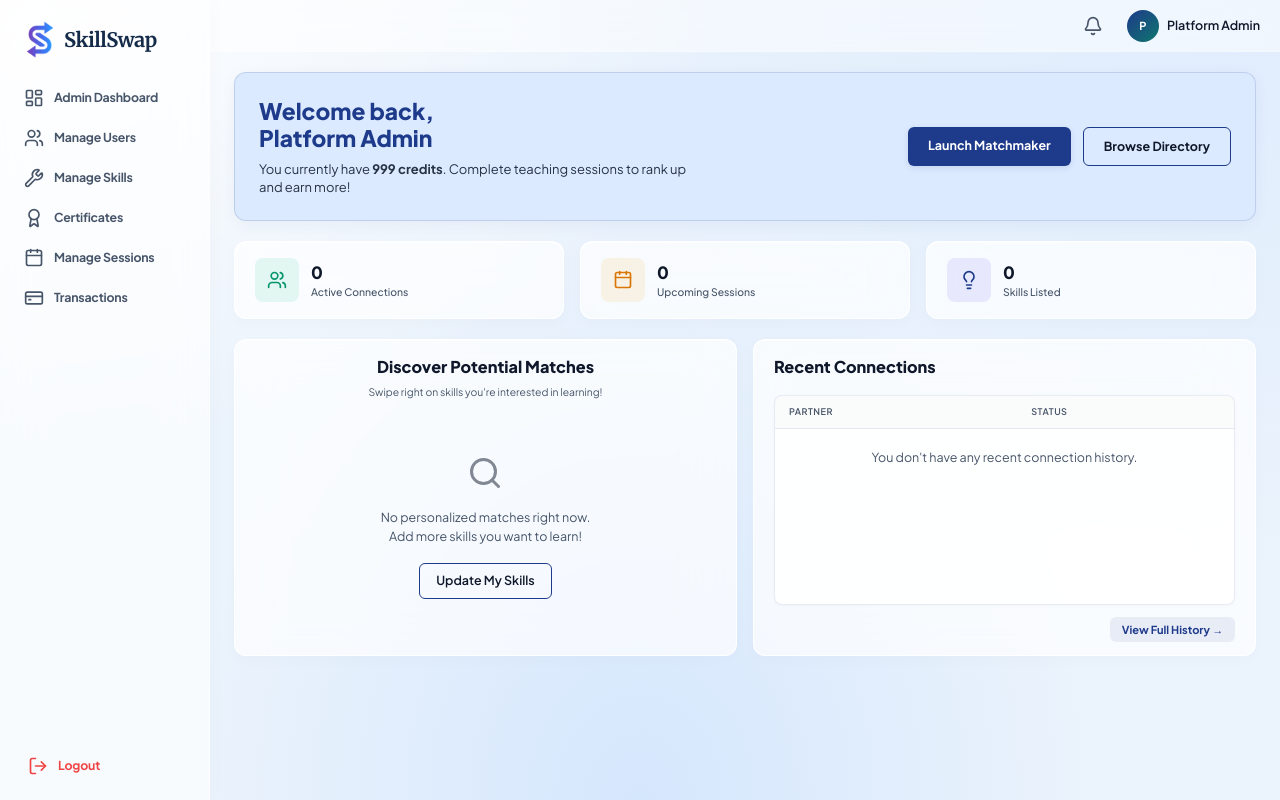
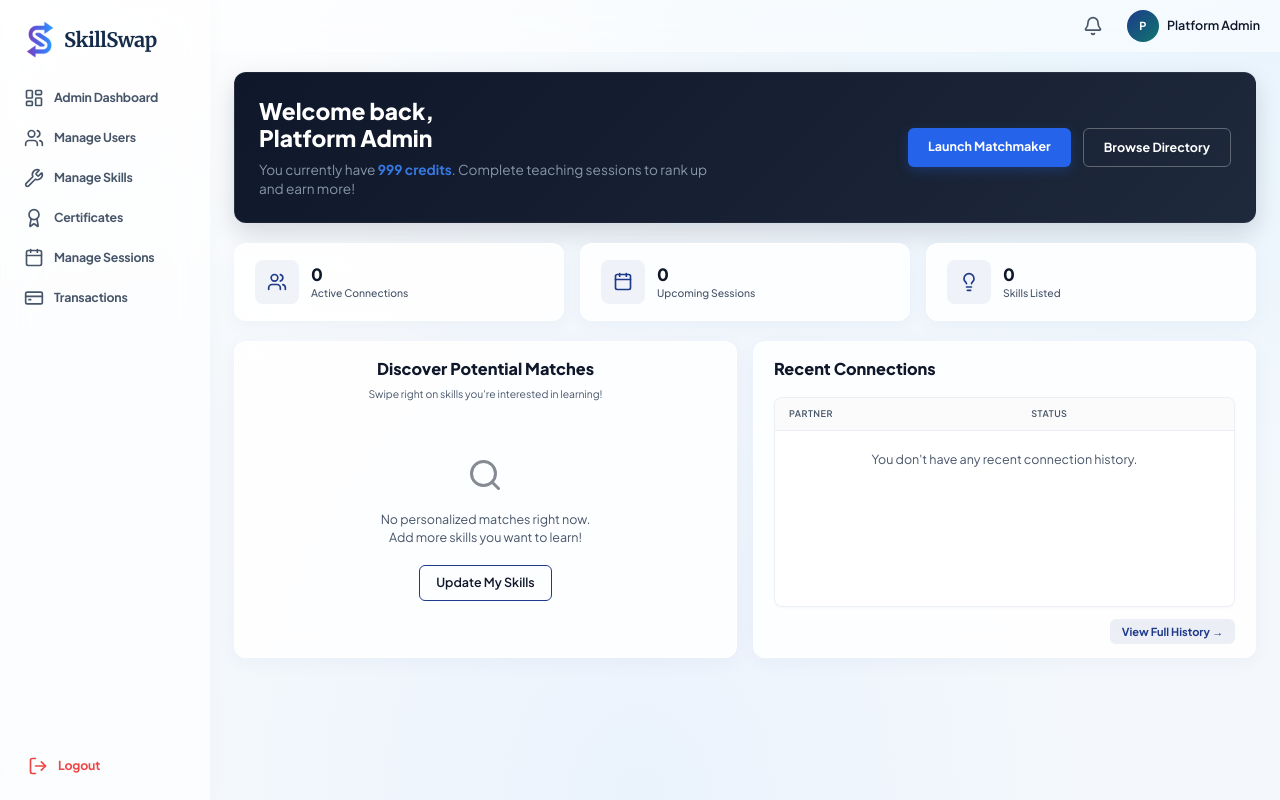
Before and after one commit to ayuciyd/SkillSwap, a Flask app: page /dashboard in a window 1280 px wide. Run offline with Flask 3, Linux system fonts and the light colour scheme; a user stored in the database is signed in; data comes from the database, SQL or seed files in the repository; data that the repository does not hold is empty; some libraries are stand-ins or nearby versions.

Commit message:
design: improve dashboard aesthetics with slate welcome banner and unified stats icons

```diff
--- a/static/css/style.css
+++ b/static/css/style.css
@@ -9,11 +9,11 @@
   --success: #059669;
   --warning: #D97706;
 
-  --bg: #EBF3FC; /* Pastel Light Blue background */
+  --bg: #F4F8FC; /* Premium ice-blue background */
   --card-bg: rgba(255, 255, 255, 0.85); /* Glassy white */
   --text: #0F172A; /* Slate 900 for high contrast */
   --muted: #475569; /* Slate 600 */
-  --border: rgba(30, 58, 138, 0.1); /* Subtle light blue border */
+  --border: rgba(30, 58, 138, 0.08); /* Subtle light blue border */
 
   --sidebar-width: 210px; /* Reduced from 240px for screen space */
 }
@@ -21,11 +21,11 @@
 * { box-sizing: border-box; margin: 0; padding: 0; font-family: 'Plus Jakarta Sans', sans-serif; }
 html { font-size: 13px; } /* Reduced base font size from 14px to fit content */
 body {
-  background-color: #EBF3FC;
+  background-color: #F4F8FC;
   background-image:
     radial-gradient(at 0% 0%, rgba(255, 255, 255, 0.95) 0, transparent 40%),
-    radial-gradient(at 100% 0%, rgba(219, 234, 254, 0.7) 0, transparent 50%),
-    radial-gradient(at 50% 100%, rgba(191, 219, 254, 0.5) 0, transparent 50%);
+    radial-gradient(at 100% 0%, rgba(224, 242, 254, 0.6) 0, transparent 50%),
+    radial-gradient(at 50% 100%, rgba(219, 234, 254, 0.4) 0, transparent 50%);
   background-attachment: fixed;
   color: var(--text);
   line-height: 1.4;
@@ -61,7 +61,7 @@ a:hover { opacity: 0.8; }
 .sidebar-nav { display: flex; flex-direction: column; gap: 4px; padding: 0 12px; flex: 1; }
 .nav-item { display: flex; align-items: center; gap: 10px; padding: 8px 12px; color: var(--muted); border-radius: 6px; font-weight: 700; font-size: 0.95rem; letter-spacing: -0.2px; transition: all 0.2s ease; }
 .nav-item:hover { background: rgba(0,0,0,0.03); color: var(--text); transform: translateX(2px); }
-.nav-item.active { background: rgba(30, 58, 138, 0.08); color: var(--primary); }
+.nav-item.active { background: rgba(30, 58, 138, 0.06); color: var(--primary); border-left: 3px solid var(--primary); border-radius: 0 6px 6px 0; padding-left: 9px; }
 .sidebar-footer { padding: 16px 16px 0; }
 
 /* Main Content */
@@ -95,8 +95,8 @@ a:hover { opacity: 0.8; }
 .page-subtitle { color: var(--muted); margin-top: 2px; }
 
 /* Cards */
-.card { background: rgba(255, 255, 255, 0.7); backdrop-filter: blur(24px); -webkit-backdrop-filter: blur(24px); border-radius: 12px; padding: 16px 20px; border: 1px solid rgba(255, 255, 255, 0.9); transition: transform 0.2s cubic-bezier(0.175, 0.885, 0.32, 1.275), box-shadow 0.2s ease; box-shadow: 0 4px 15px rgba(0, 0, 0, 0.02), inset 0 1px 0 rgba(255,255,255,0.6); }
-.card:hover { transform: translateY(-2px); box-shadow: 0 8px 24px rgba(0,0,0,0.05), inset 0 1px 0 rgba(255,255,255,0.8); }
+.card { background: rgba(255, 255, 255, 0.85); backdrop-filter: blur(12px); -webkit-backdrop-filter: blur(12px); border-radius: 12px; padding: 16px 20px; border: 1px solid rgba(255, 255, 255, 0.8); transition: transform 0.2s cubic-bezier(0.16, 1, 0.3, 1), box-shadow 0.2s ease; box-shadow: 0 4px 20px rgba(30, 58, 138, 0.04), inset 0 1px 0 rgba(255, 255, 255, 0.6); }
+.card:hover { transform: translateY(-2px); box-shadow: 0 10px 30px rgba(30, 58, 138, 0.08), inset 0 1px 0 rgba(255, 255, 255, 0.8); }
 .stats-grid { display: grid; grid-template-columns: repeat(auto-fit, minmax(200px, 1fr)); gap: 16px; margin-bottom: 20px; }
 .stat-card { display: flex; align-items: center; gap: 12px; }
 .stat-icon { width: 44px; height: 44px; border-radius: 8px; background: rgba(29, 78, 216, 0.08); color: var(--primary); display: flex; align-items: center; justify-content: center; font-size: 20px; }
--- a/templates/user/dashboard.html
+++ b/templates/user/dashboard.html
@@ -1,35 +1,35 @@
 {% extends "base.html" %}
 {% block content %}
 <!-- Welcome Banner -->
-<div class="card" style="background: #DBEAFE; border: 1.5px solid rgba(30, 58, 138, 0.15); padding: 24px; margin-bottom: 20px; border-radius: 12px; color: #1E3A8A; display: flex; justify-content: space-between; align-items: center; box-shadow: 0 4px 15px rgba(30, 58, 138, 0.05);">
+<div class="card" style="background: linear-gradient(135deg, #0F172A 0%, #1E293B 100%); border: 1px solid rgba(255,255,255,0.05); padding: 24px; margin-bottom: 20px; border-radius: 12px; color: #FFFFFF; display: flex; justify-content: space-between; align-items: center; box-shadow: 0 10px 25px rgba(15, 23, 42, 0.15);">
     <div>
-        <h1 style="font-size: 1.75rem; font-weight: 800; margin-bottom: 8px; line-height: 1.2; color: #1E3A8A;">Welcome back,<br>{{ current_user.full_name }}</h1>
-        <p style="font-size: 1rem; opacity: 0.95; max-width: 450px; color: #1E293B;">You currently have <strong>{{ current_user.credits_balance }} credits</strong>. Complete teaching sessions to rank up and earn more!</p>
+        <h1 style="font-size: 1.75rem; font-weight: 800; margin-bottom: 8px; line-height: 1.2; color: #FFFFFF;">Welcome back,<br>{{ current_user.full_name }}</h1>
+        <p style="font-size: 1.05rem; opacity: 0.9; max-width: 450px; color: #94A3B8;">You currently have <strong style="color: #3B82F6;">{{ current_user.credits_balance }} credits</strong>. Complete teaching sessions to rank up and earn more!</p>
     </div>
     <div style="display:flex; gap: 12px; flex-wrap: wrap;">
-        <a href="{{ url_for('matches') }}" class="btn btn-primary" style="padding: 10px 20px; font-weight: 700;">Launch Matchmaker</a>
-        <a href="{{ url_for('browse') }}" class="btn btn-outline" style="border-color: var(--primary); padding: 10px 20px; font-weight: 700;">Browse Directory</a>
+        <a href="{{ url_for('matches') }}" class="btn btn-primary" style="background: #2563EB; color: #FFFFFF; border: none; padding: 10px 20px; font-weight: 700; box-shadow: 0 4px 12px rgba(37, 99, 235, 0.25);">Launch Matchmaker</a>
+        <a href="{{ url_for('browse') }}" class="btn btn-outline" style="border-color: rgba(255, 255, 255, 0.3); color: #FFFFFF; padding: 10px 20px; font-weight: 700;">Browse Directory</a>
     </div>
 </div>
 
 <!-- Key Metrics Row -->
 <div class="stats-grid">
     <div class="card stat-card">
-        <div class="stat-icon" style="color: var(--success); background: rgba(16,185,129,0.1);"><i data-lucide="users" style="width: 20px; height: 20px;"></i></div>
+        <div class="stat-icon" style="color: var(--primary); background: rgba(30, 58, 138, 0.06);"><i data-lucide="users" style="width: 20px; height: 20px;"></i></div>
         <div class="stat-info">
             <h3>{{ active_matches }}</h3>
             <p>Active Connections</p>
         </div>
     </div>
     <div class="card stat-card">
-        <div class="stat-icon" style="color: var(--warning); background: rgba(245,158,11,0.1);"><i data-lucide="calendar" style="width: 20px; height: 20px;"></i></div>
+        <div class="stat-icon" style="color: var(--primary); background: rgba(30, 58, 138, 0.06);"><i data-lucide="calendar" style="width: 20px; height: 20px;"></i></div>
         <div class="stat-info">
             <h3>{{ upcoming_sessions }}</h3>
             <p>Upcoming Sessions</p>
         </div>
     </div>
     <div class="card stat-card">
-        <div class="stat-icon" style="color: var(--primary); background: rgba(79,70,229,0.1);"><i data-lucide="lightbulb" style="width: 20px; height: 20px;"></i></div>
+        <div class="stat-icon" style="color: var(--primary); background: rgba(30, 58, 138, 0.06);"><i data-lucide="lightbulb" style="width: 20px; height: 20px;"></i></div>
         <div class="stat-info">
             <h3>{{ skills_listed }}</h3>
             <p>Skills Listed</p>
```
